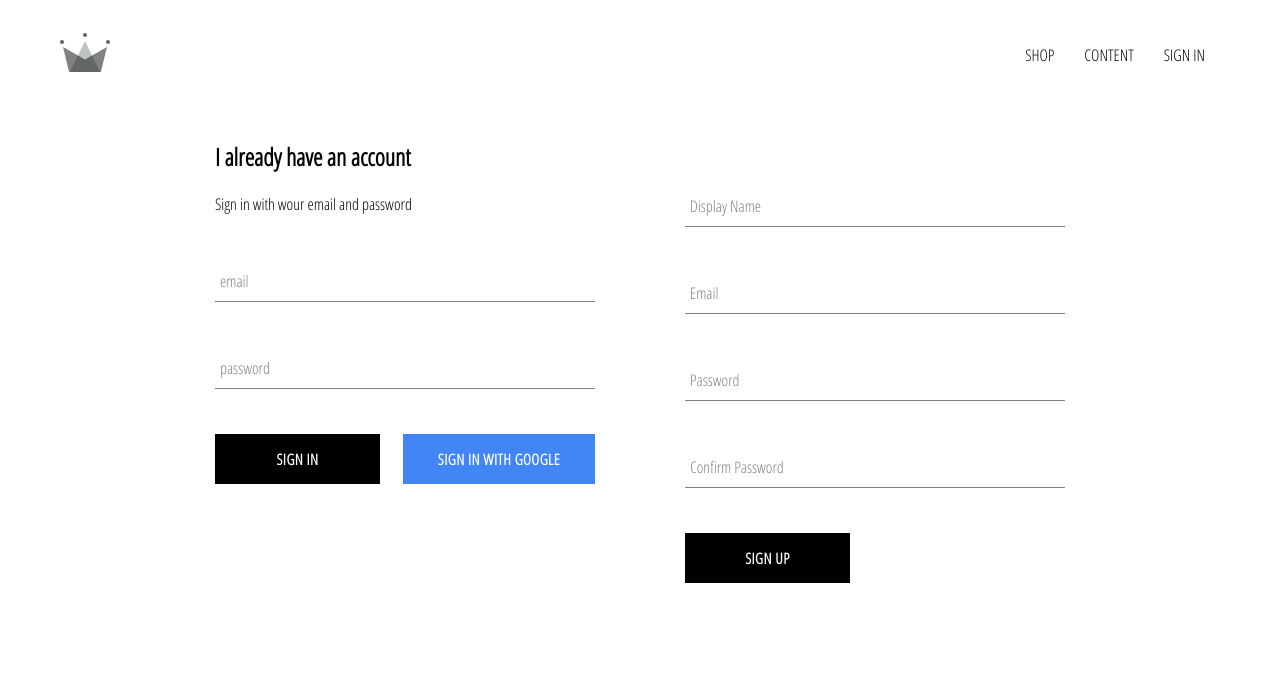
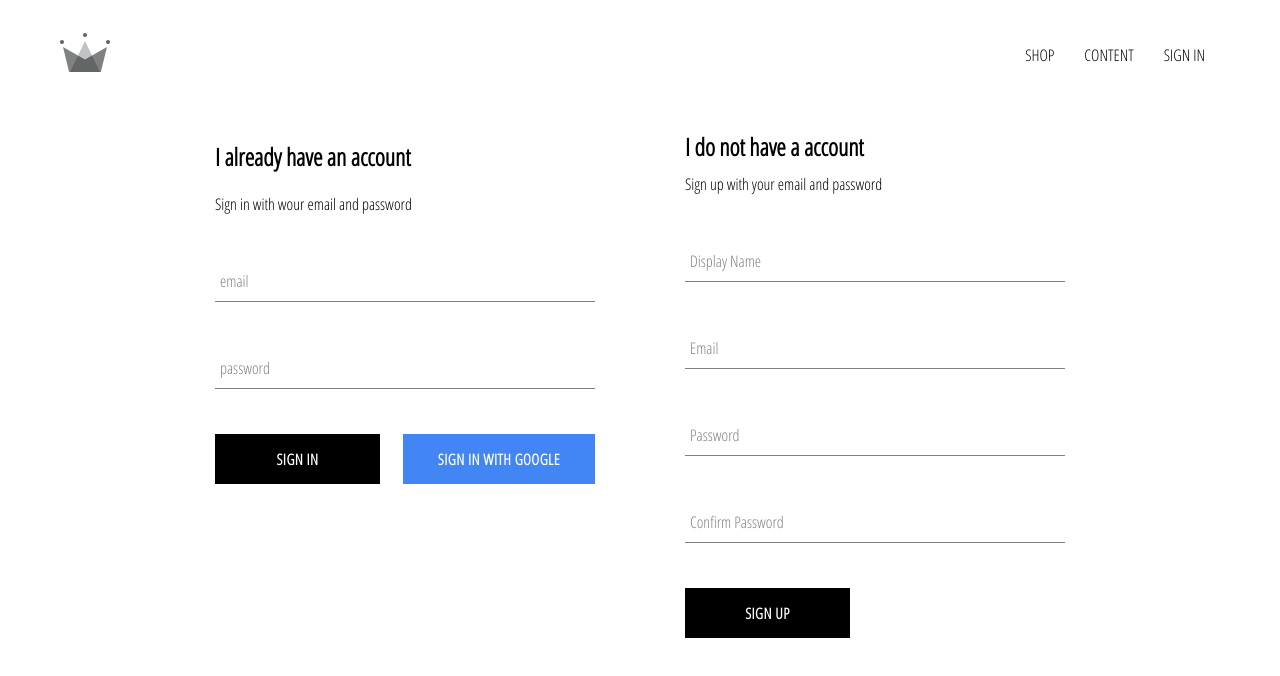
Before and after one commit to redbearco/crwn-clothing, a React (Create React App) app: page /signin in a window 1280 px wide. Shown: the top 676 px of the page. Built offline with nearby package versions, Linux system fonts and the light colour scheme; no server answers.

Commit message:
up to date sign up component

```diff
--- a/src/component/sign-up/sign-up.component.jsx
+++ b/src/component/sign-up/sign-up.component.jsx
@@ -26,7 +26,7 @@ class SignUp extends React.Component {
         event.preventDefault();
         const {displayName, email, password, confirmPassword} = this.state;
 
-        if(password != confirmPassword){
+        if(password !== confirmPassword){
             alert("passwordsdon't match");
             return;
         }
@@ -60,8 +60,8 @@ class SignUp extends React.Component {
         const {displayName, email, password, confirmPassword} = this.state;
         return(
             <div className='sign-up'>
-                <h2 className='title'></h2>
-                <span></span>
+                <h2 className='title'>I do not have a account</h2>
+                <span>Sign up with your email and password</span>
                 <form className='sign-up-form' onSubmit={this.handleSubmit}>
                     <FormInput
                         type='text'
```
